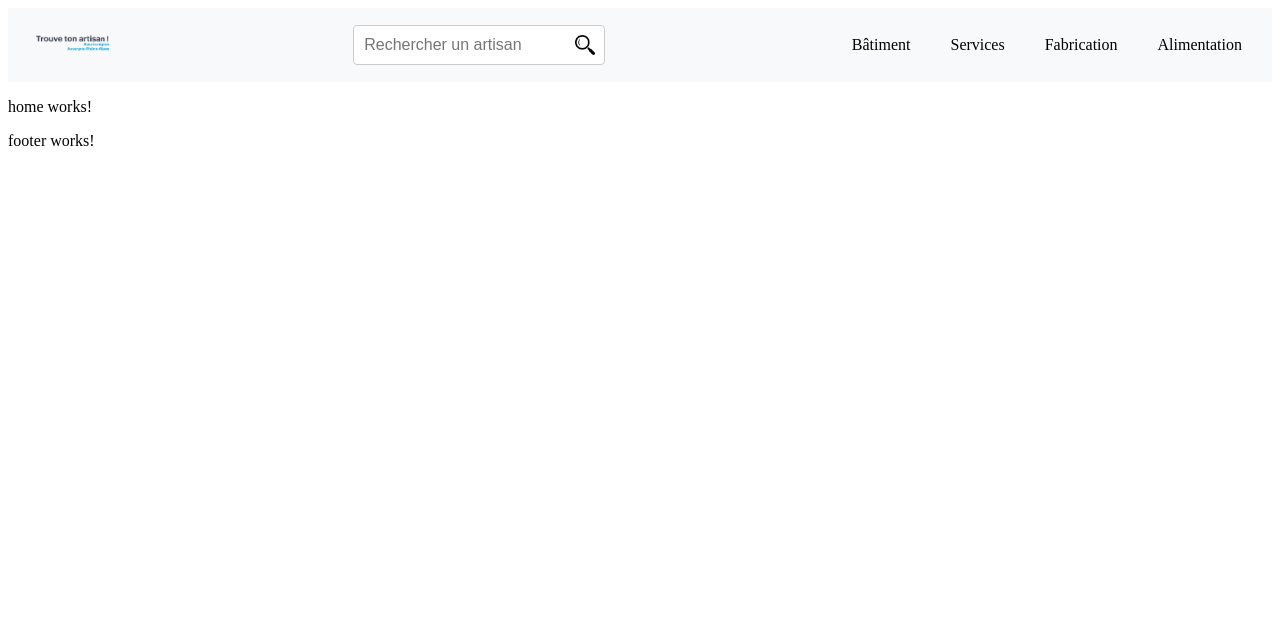
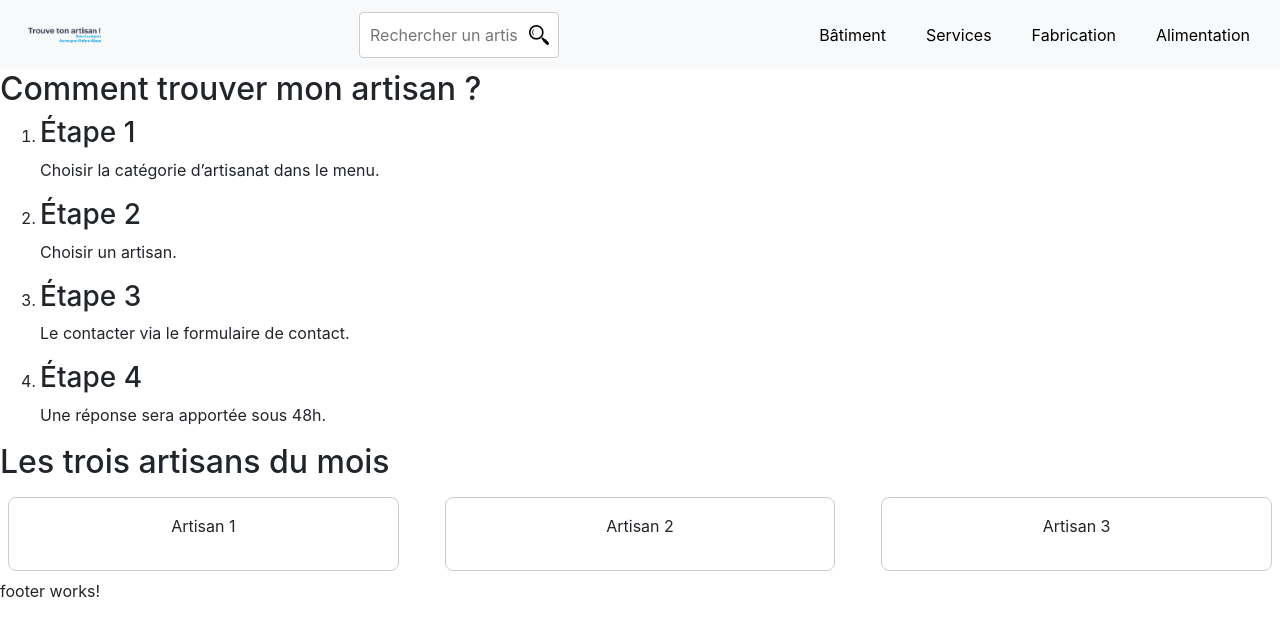
Before and after one commit to DS30190/Trouve-ton-artisan, an Angular app: page / in a window 1280 px wide. Shown: the top 636 px of the page. Built offline with nearby package versions, Linux system fonts and the light colour scheme.

Commit message:
add boot

```diff
--- a/src/app/artisan.service.ts
+++ b/src/app/artisan.service.ts
@@ -33,4 +33,13 @@ export class ArtisanService {
       ))
     );
   }
+
+  getArtisansOfTheMonth(): Observable<any[]> {
+    const artisansOfTheMonth = [
+      { name: 'Artisan A', rating: 5, specialty: 'Plomberie', location: 'Paris' },
+      { name: 'Artisan B', rating: 4, specialty: 'Électricité', location: 'Lyon' },
+      { name: 'Artisan C', rating: 4, specialty: 'Menuiserie', location: 'Marseille' }
+    ];
+    return of(artisansOfTheMonth);
+  }
 }
--- a/src/app/pages/home/home.component.css
+++ b/src/app/pages/home/home.component.css
@@ -0,0 +1,7 @@
+.artisan-card {
+    border: 1px solid #ccc;
+    padding: 16px;
+    margin: 8px;
+    border-radius: 8px;
+    text-align: center;
+  }
--- a/src/app/pages/home/home.component.html
+++ b/src/app/pages/home/home.component.html
@@ -1 +1,44 @@
-<p>home works!</p>
+<div class="home-container">
+    <section class="how-it-works">
+      <h2>Comment trouver mon artisan ?</h2>
+      <ol>
+        <li>
+          <h3>Étape 1</h3>
+          <p>Choisir la catégorie d’artisanat dans le menu.</p>
+        </li>
+        <li>
+          <h3>Étape 2</h3>
+          <p>Choisir un artisan.</p>
+        </li>
+        <li>
+          <h3>Étape 3</h3>
+          <p>Le contacter via le formulaire de contact.</p>
+        </li>
+        <li>
+          <h3>Étape 4</h3>
+          <p>Une réponse sera apportée sous 48h.</p>
+        </li>
+      </ol>
+    </section>
+
+    <section class="artisans-of-the-month">
+        <h2>Les trois artisans du mois</h2>
+        <div class="row">
+          <div class="col-12 col-md-6 col-lg-4">
+            <div class="artisan-card">
+              <p>Artisan 1</p>
+            </div>
+          </div>
+          <div class="col-12 col-md-6 col-lg-4">
+            <div class="artisan-card">
+              <p>Artisan 2</p>
+            </div>
+          </div>
+          <div class="col-12 col-md-6 col-lg-4">
+            <div class="artisan-card">
+              <p>Artisan 3</p>
+            </div>
+          </div>
+        </div>
+      </section>
+  </div>
--- a/src/index.html
+++ b/src/index.html
@@ -6,8 +6,11 @@
   <base href="/">
   <meta name="viewport" content="width=device-width, initial-scale=1">
   <link rel="icon" type="image/x-icon" href="favicon.ico">
+  <link href="https://stackpath.bootstrapcdn.com/bootstrap/4.5.2/css/bootstrap.min.css" rel="stylesheet">
 </head>
 <body>
   <app-root></app-root>
+  <script src="https://stackpath.bootstrapcdn.com/bootstrap/4.5.2/js/bootstrap.min.js"></script>
+</body>
 </body>
 </html>
```
Also changed, not shown: src/app/pages/home/home.component.ts (line endings or trailing spaces).
